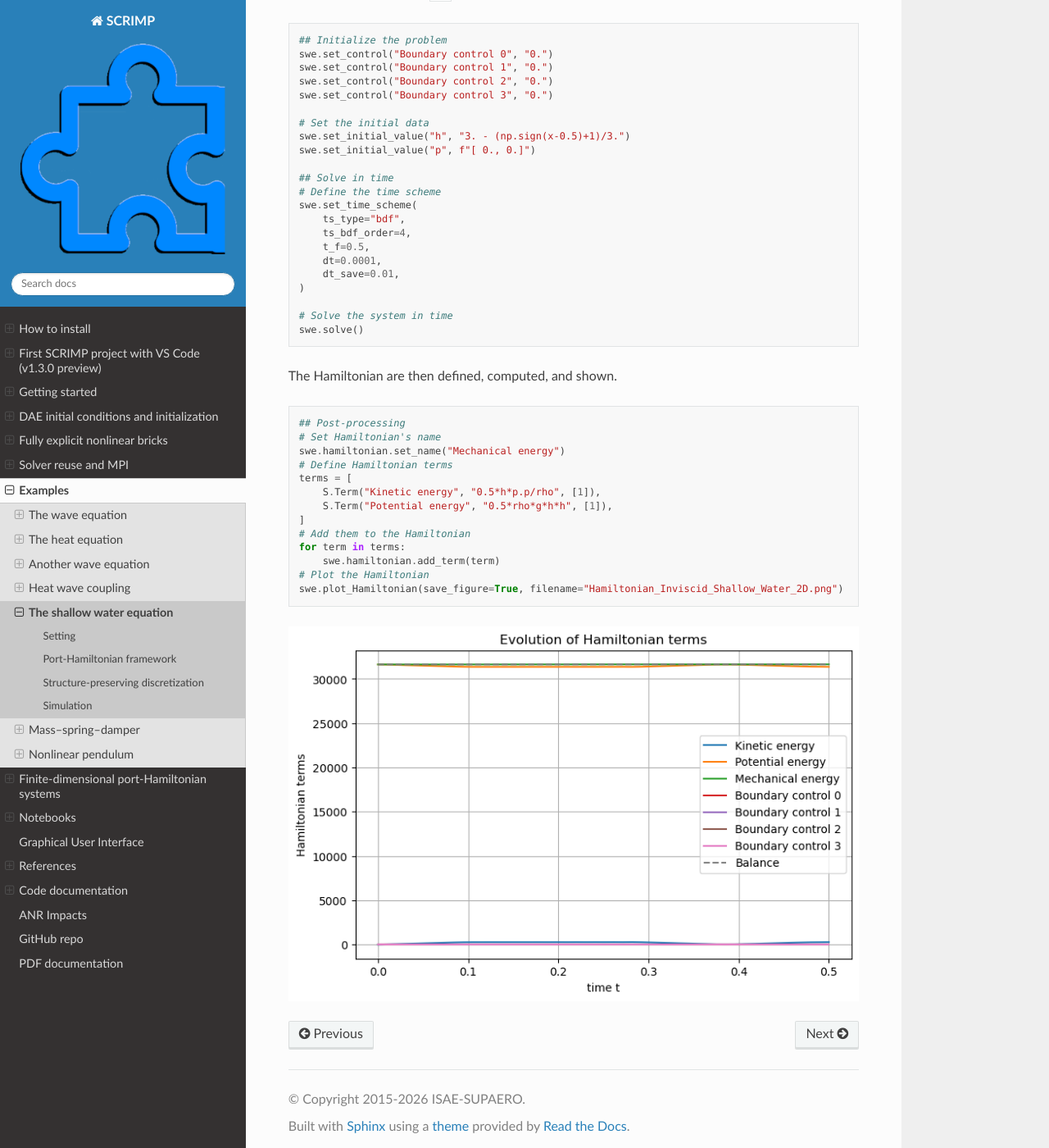
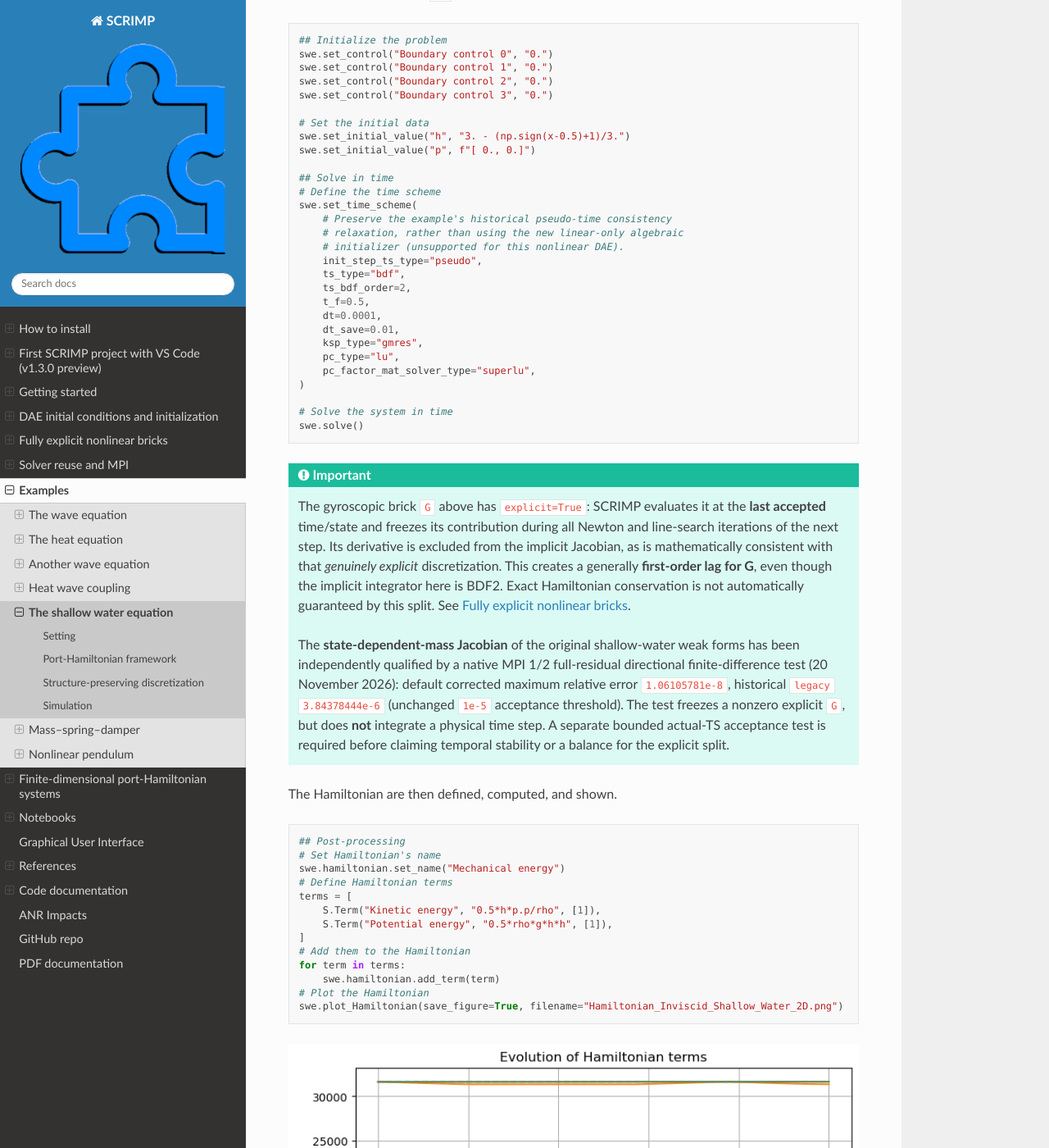
Before and after one commit to g-haine/scrimp, a Sphinx documentation site: the page built from docs/source/examples/shallow_water.rst, in a window 1280 px wide and 1400 px high, scrolled down 6905 px. Shown: the whole window at 82% size. Built offline with Sphinx 7.4.7 and the Read the Docs theme 3.1.0, drawn with Linux system fonts in a browser that asks for light colours.

Commit message:
docs(v1.3): align published shallow-water Sphinx example with BDF2 pseudo init and actual explicit G/Jacobian native status

```diff
--- a/docs/source/examples/shallow_water.rst
+++ b/docs/source/examples/shallow_water.rst
@@ -469,15 +469,49 @@ the initial height :math:`h_0`.
     ## Solve in time
     # Define the time scheme
     swe.set_time_scheme(
+        # Preserve the example's historical pseudo-time consistency
+        # relaxation, rather than using the new linear-only algebraic
+        # initializer (unsupported for this nonlinear DAE).
+        init_step_ts_type="pseudo",
         ts_type="bdf",
-        ts_bdf_order=4,
+        ts_bdf_order=2,
         t_f=0.5,
         dt=0.0001,
         dt_save=0.01,
+        ksp_type="gmres",
+        pc_type="lu",
+        pc_factor_mat_solver_type="superlu",
     )
 
     # Solve the system in time
     swe.solve()
+
+.. important::
+
+   The gyroscopic brick ``G`` above has
+   ``explicit=True``: SCRIMP evaluates it at the **last
+   accepted** time/state and freezes its contribution during
+   all Newton and line-search iterations of the next step.
+   Its derivative is excluded from the implicit Jacobian,
+   as is mathematically consistent with that *genuinely
+   explicit* discretization. This creates a generally
+   **first-order lag for G**, even though the implicit
+   integrator here is BDF2. Exact Hamiltonian conservation
+   is not automatically guaranteed by this split.
+   See :doc:`../explicit_bricks`.
+
+   The **state-dependent-mass Jacobian** of the original
+   shallow-water weak forms has been independently
+   qualified by a native MPI 1/2 full-residual directional
+   finite-difference test (20 November 2026):
+   default corrected maximum relative error
+   ``1.06105781e-8``, historical ``legacy``
+   ``3.84378444e-6`` (unchanged ``1e-5``
+   acceptance threshold). The test freezes a nonzero
+   explicit ``G``, but does **not** integrate a
+   physical time step. A separate bounded actual-TS
+   acceptance test is required before claiming
+   temporal stability or a balance for the explicit split.
 
 The Hamiltonian are then defined, computed, and shown.
 
```
